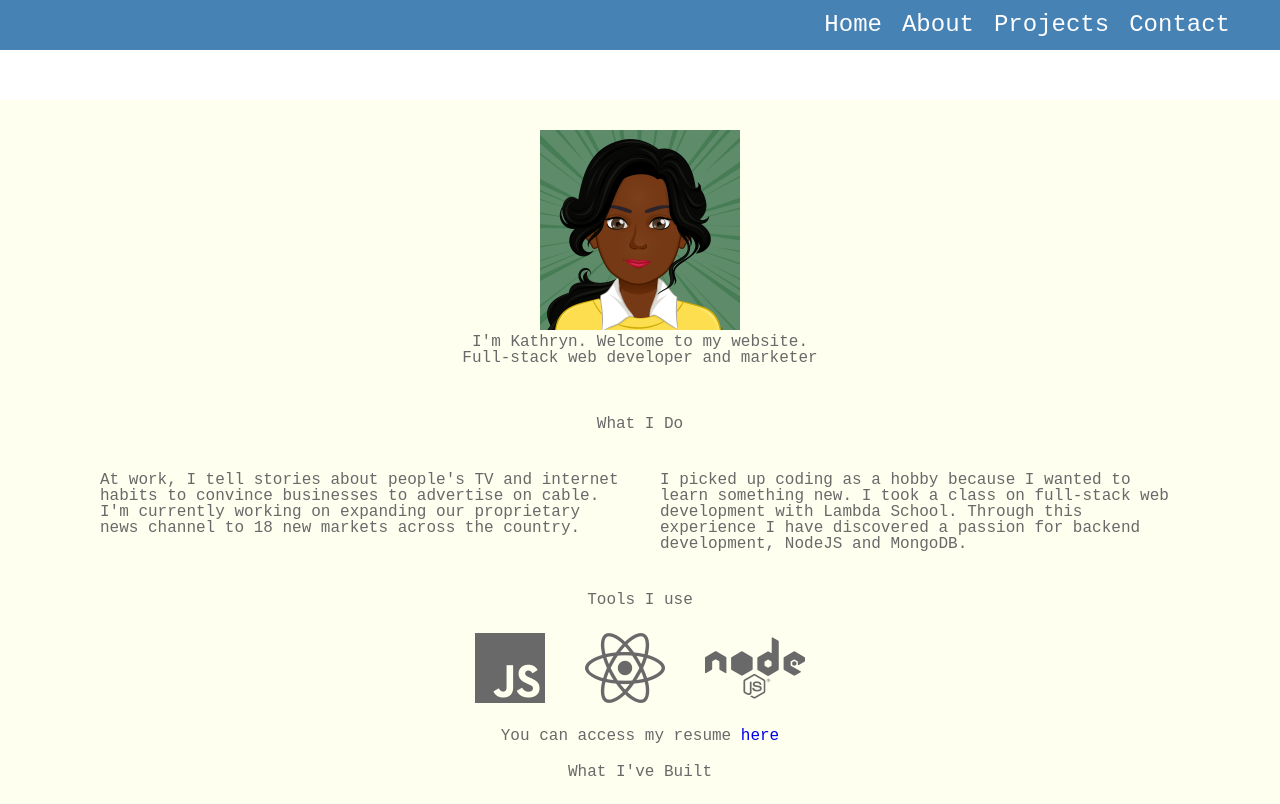
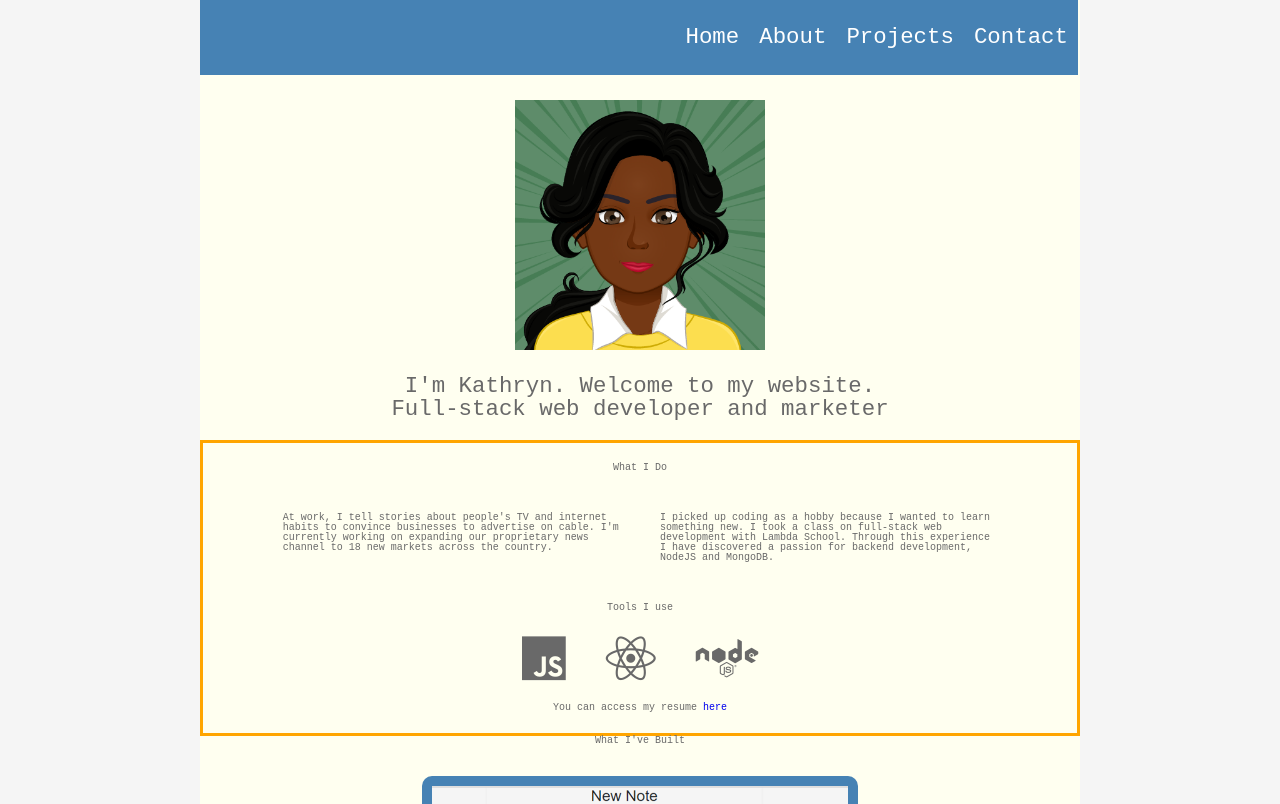
Before and after one commit to khamp19/personal-site, a React (Create React App) app: page / in a window 1280 px wide. Shown: the top 804 px of the page. Built offline with nearby package versions, Linux system fonts and the light colour scheme.

Commit message:
minor css clean-up

```diff
--- a/src/App.css
+++ b/src/App.css
@@ -1,13 +1,17 @@
 .App {
   text-align: center;
   font-family: "Courier New", courier, monospace;
-  background-color: ivory;
   color: DimGray;
+  background: whitesmoke;
+  font-size: 62.5%;
 }
 
-/* .App p {
-  font-size: 110%;
-} */
+.container {
+  width: 100%;
+  max-width: 880px;
+  background: ivory;
+  margin: auto;
+}
 
 a i {
   color: white;
--- a/src/App.js
+++ b/src/App.js
@@ -1,5 +1,4 @@
 import React, { Component } from 'react';
-import logo from './logo.svg';
 import './App.css';
 import NavBar from './components/navBar';
 import About from './components/about';
@@ -12,11 +11,13 @@ class App extends Component {
   render() {
     return (
       <div className="App">
-        <header><NavBar /></header>
-        <Main />
-        <About />
-        <Projects />
-        <Contact />
+        <div className="container">
+          <NavBar />
+          <Main />
+          <About />
+          <Projects />
+          <Contact />
+        </div>
       </div>
     );
   }
--- a/src/components/about.js
+++ b/src/components/about.js
@@ -3,9 +3,9 @@ import React, { Component } from 'react';
 class About extends Component {
   render() {
     return (
-      <div className="About" id="about">
+      <div className="about">
         <h2>What I Do</h2>
-        <div className="Work">
+        <div className="work">
           <p>At work, I tell stories about people's TV and internet habits
             to convince businesses to advertise on cable. I'm currently working on expanding
             our proprietary news channel to 18 new markets across the country. </p>
@@ -14,15 +14,15 @@ class About extends Component {
             Through this experience I have discovered a passion for backend development,
             NodeJS and MongoDB.</p>
         </div>
-        <h3 font-size="150%">Tools I use</h3>
-        <div className="Skills">
+        <h3>Tools I use</h3>
+        <div className="skills">
           <ul>
             <li><i class="fab fa-js fa-5x" /></li>
             <li><i class="fab fa-react fa-5x" /></li>
             <li><i class="fab fa-node fa-5x" /></li>
           </ul>
         </div>
-        <div className="Res">
+        <div className="res">
           <p>You can access my resume
           <a href="https://drive.google.com/open?id=18Wxkeod-XOgIxloaNerQ0UM_SVhBJnnc" target="_blank" rel="noopener noreferrer">
           <strong> here</strong></a></p>
--- a/src/components/components.css
+++ b/src/components/components.css
@@ -57,24 +57,26 @@ table {
 /* here are components' css */
 /* Navbar css */
 .navBar {
+  /* border: 3px solid gray; */
   background-color: SteelBlue;
-  height: 50px;
+  height: 75px;
   display: flex;
   justify-content: flex-end;
   align-items: center;
   list-style-type: none;
   position: fixed;
   z-index: 1;
-  font-size: 150%;
   top: 0;
   width: 100%;
+  max-width: 878px;
+  font-size: 1.4rem;
 }
 
-.navList {
+/* .navList {
   display: flex;
   float: right;
   margin-right: 40px;
-}
+} */
 
 .nb-item {
   display: inline-block;
@@ -95,43 +97,50 @@ table {
 }
 
 /* Main css */
-.Main {
-  padding: 30px;
-  margin-top: 100px;
+.main {
+  padding-top: 100px;
+  font-size: 1.4rem;
 }
 
-.About {
+.avatar {
+  padding-bottom: 20px;
+  width: 250px;
+  /* height: 200px; */
+}
+
+.intro {
+  padding-bottom: 20px;
+}
+
+/* About section css */
+.about {
+  border: 3px solid orange;
   padding: 20px;
   list-style-type: none;
   justify-content: center;
 }
 
-.about-image {
-  width: 200px;
-  height: 200px;
-}
 
-.Work {
+.work {
   padding: 20px;
   display: flex;
   flex-wrap: wrap;
   justify-content: center;
 }
 
-.Work p {
+.work p {
   padding: 10px;
   margin: 10px;
   max-width: 45%;
   text-align: left;
 }
 
-.Skills ul {
+.skills ul {
   display: flex;
   justify-content: center;
 }
 
-.Skills li {
-  list-style-type: none;
+.skills li {
   padding: 20px;
 }
 
--- a/src/components/main.js
+++ b/src/components/main.js
@@ -4,8 +4,8 @@ import avatar from '../images/myAvatar.png';
 class Main extends Component {
   render() {
     return (
-      <div className="Main" id="main">
-        <img src={avatar} alt="avatar" className="about-image" />
+      <div className="main">
+        <img src={avatar} alt="avatar" className="avatar" />
         <div className="intro" >
           <h2>I'm Kathryn. Welcome to my website.</h2>
           <p>Full-stack web developer and marketer</p>
```
